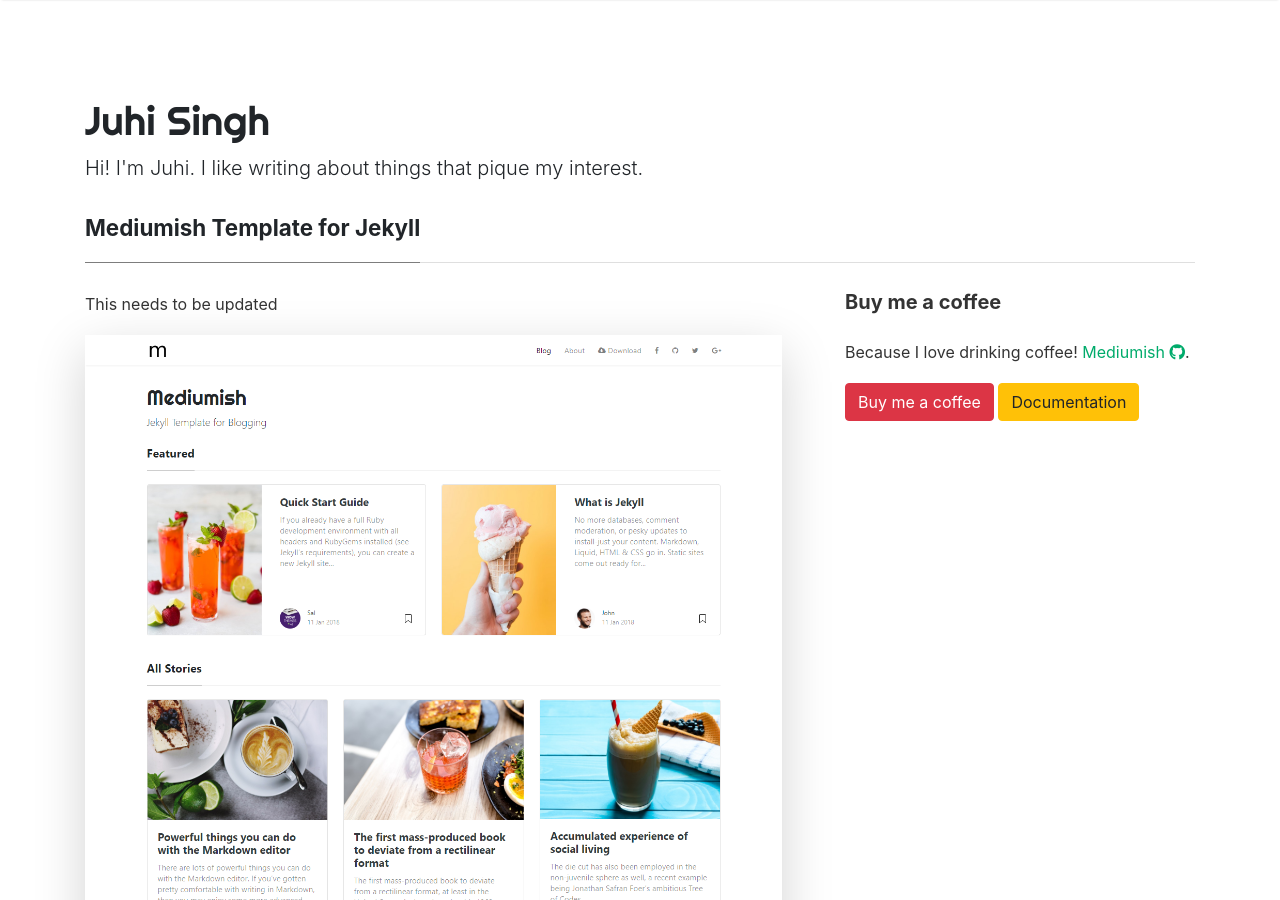
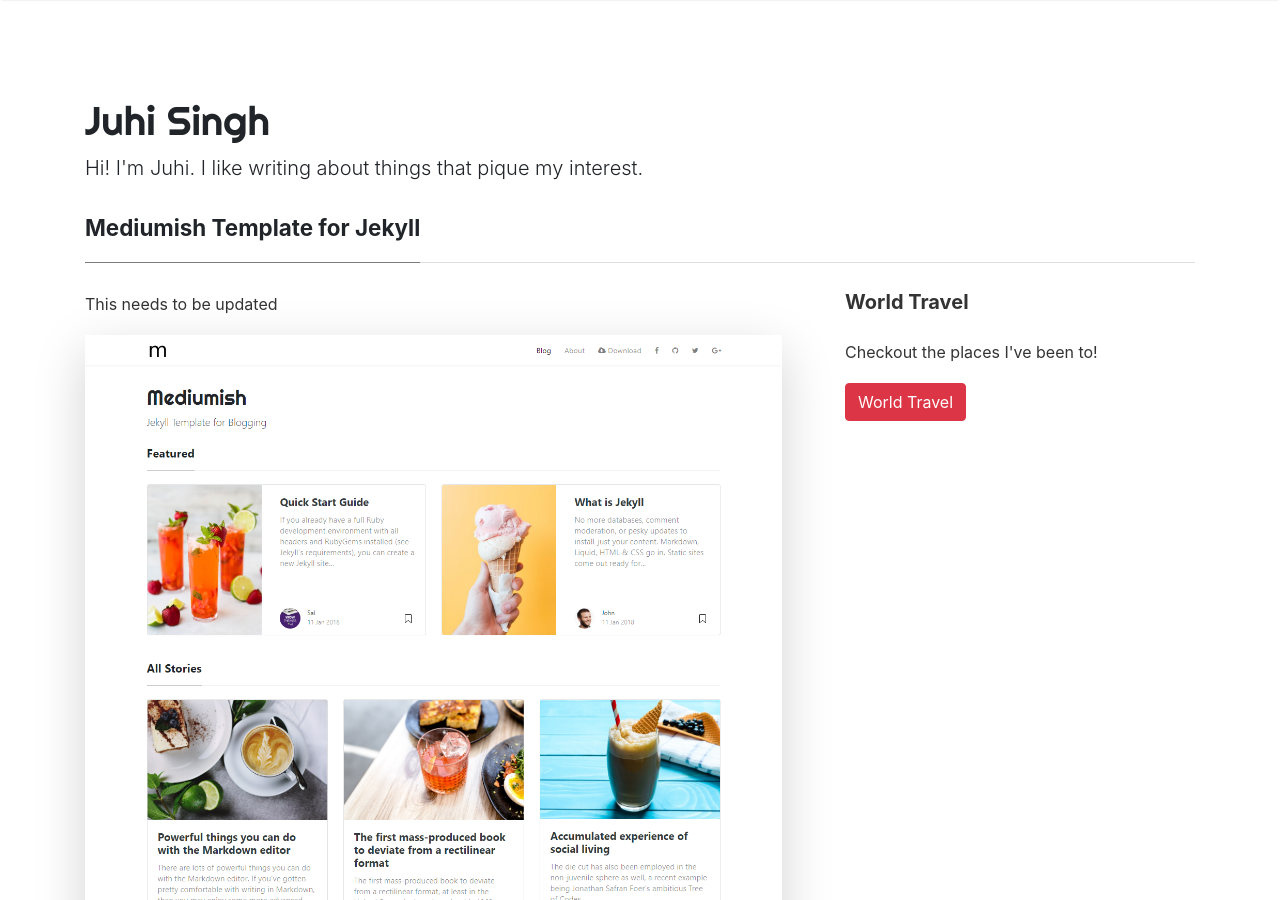
Before and after one commit to jsingh41/jsingh41.github.io, a Jekyll site: the page built from _pages/outdoors.md, in a window 1280 px wide and 900 px high. Built offline with Jekyll 4.4.1, drawn with Linux system fonts in a browser that asks for light colours; nearby versions of some CDN libraries; comment, search, counter and statistics services are not loaded.

Commit message:
Update outdoors.md

```diff
--- a/_pages/outdoors.md
+++ b/_pages/outdoors.md
@@ -24,11 +24,11 @@
 <div class="col-md-4">
 
 <div class="sticky-top sticky-top-80">
-<h5>Buy me a coffee</h5>
+<h5>World Travel</h5>
 
-<p>Because I love drinking coffee! <a target="_blank" href="https://www.singhjuhi.com/">Mediumish <i class="fab fa-github"></i></a>.</p>
+<p>Checkout the places I've been to! <!--a target="_blank" href="https://www.singhjuhi.com/">Mediumish <i class="fab fa-github"></i></a--></p>
 
-<a target="_blank" href="https://www.singhjuhi.com/" class="btn btn-danger">Buy me a coffee</a> <a target="_blank" href="https://www.singhjuhi.com/" class="btn btn-warning">Documentation</a>
+<a target="_blank" href="https://www.singhjuhi.com/world_travel" class="btn btn-danger">World Travel</a> <!--a target="_blank" href="https://www.singhjuhi.com/" class="btn btn-warning">Documentation</a-->
 
 </div>
 </div>
```
